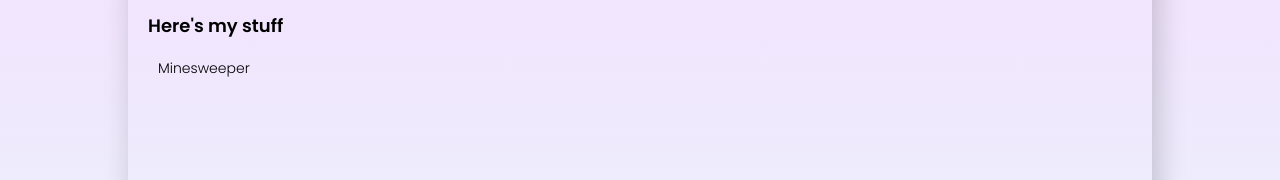
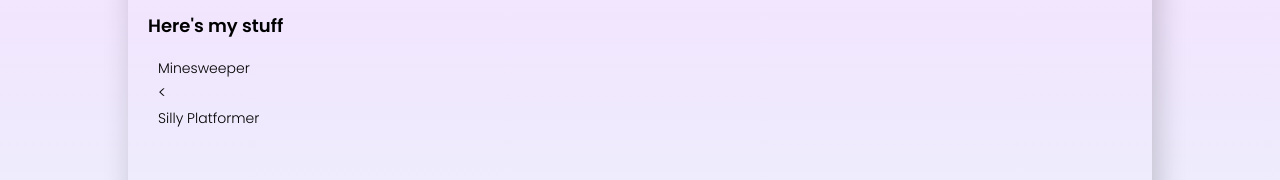
Before and after one commit to ichalexiaioana/ichalexiaioana.github.io, a plain HTML site: page index.html in a window 1280 px wide. Shown: the part 143-323 px from the top of the page. Drawn offline with Linux system fonts and the light colour scheme.

Commit message:
Update index.html
added the platformer link

```diff
--- a/index.html
+++ b/index.html
@@ -16,9 +16,9 @@
             <li>
                 <a class="list-item" id="minesweeper" href="/minesweeper">Minesweeper</a>
             </li>
-            <!-- <li>
-                <a class="list-item" id="minigame" href="/minigame/">Blorbo Minigame</a>
-            </li> -->
+            <<li>
+                <a class="list-item" id="platformer" href="/platformer">Silly Platformer</a>
+            </li>
         </ul>
     </div>
     <script src="script.js"></script>
```
